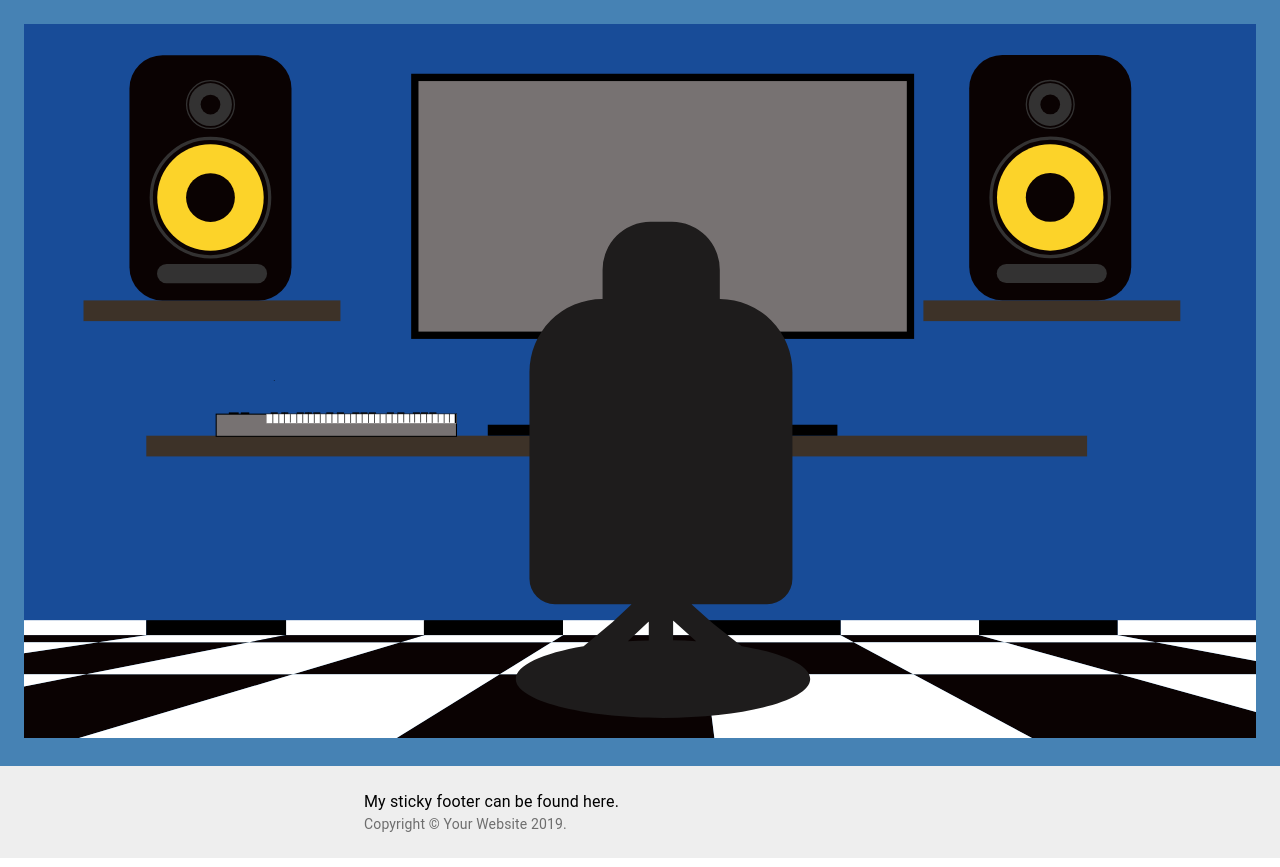
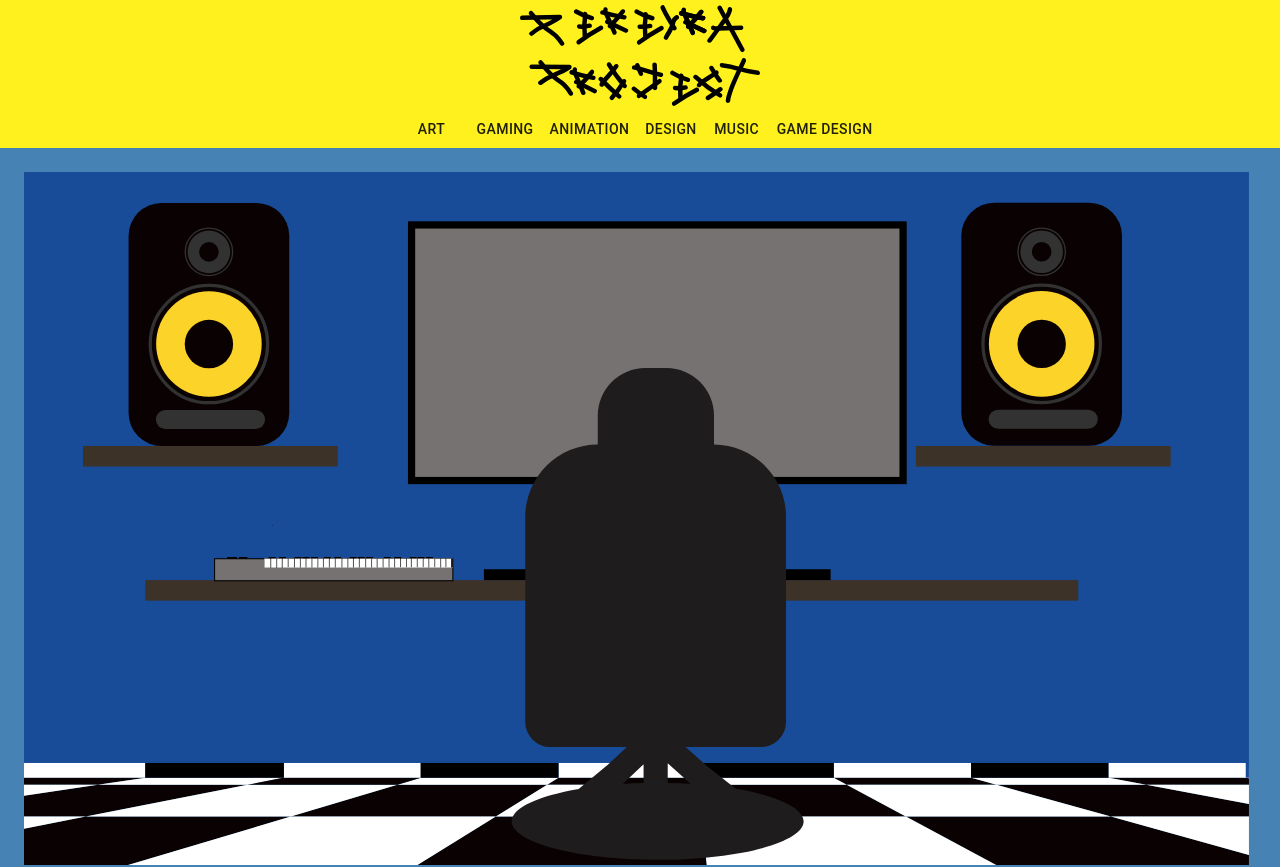
Before and after one commit to diegopereyra88/pereyraproject, a React (Create React App) app: page /NOSE in a window 1280 px wide. Shown: the top 867 px of the page. Built offline with nearby package versions, Linux system fonts and the light colour scheme.

Commit message:
ruteo-links

```diff
--- a/src/App.js
+++ b/src/App.js
@@ -16,18 +16,22 @@ import Cuadricula from "./components/ejercisios/cuadricula.js";
 import Grid2 from "./components/ejercisios/grid2.js";
 import Estados from "./components/practica-estados/state.js";
 import { BrowserRouter, Route, Switch } from "react-router-dom";
-import Footer from "./components/piepagina";
+import Layout from "./components/layouts.js";
+import Home from "./components/home.js";
 
 class App extends Component {
   render() {
     return (
       <BrowserRouter>
-        <Switch>
-          <Route path="/grilla" component={Grid2} />
-          <Route path="/celu" component={Cuadricula} />
-          <Route path="/NOSE" component={Primaveracero} />
-          <Route path="/footer" component={Footer} />
-        </Switch>
+        <Layout>
+          {/*rutas para los links ver layout*/}
+          <Switch>
+            <Route path="/grilla" component={Grid2} />
+            <Route path="/celu" component={Cuadricula} />
+            <Route path="/NOSE" component={Primaveracero} />
+            <Route path="/" component={Home} />
+          </Switch>
+        </Layout>
       </BrowserRouter>
     );
   }
--- a/src/components/barnav.js
+++ b/src/components/barnav.js
@@ -11,6 +11,7 @@ import Button from "@material-ui/core/Button";
 import useMediaQuery from "@material-ui/core/useMediaQuery"; //se usa para mediaquery libreria de react
 import MenuIcon from "@material-ui/icons/Menu";
 import Desp from "./ejercisios/menudesplegable1.js";
+import { Link } from "react-router-dom";
 
 const useStyles = makeStyles({
   root: {
@@ -43,6 +44,7 @@ export default function SimpleAppBar() {
             color="inherit"
             style={{ margin: "auto", display: "block" }}
           >
+            <Link to="/">
               <img
                 src={tituloprincipal}
                 alt=""
@@ -53,6 +55,7 @@ export default function SimpleAppBar() {
                   padding: "5px"
                 }}
               />
+            </Link>
             {titulos && <Button color="dark">ART</Button>}{" "}
             {/*se usa para mediaquery libreria de react*/}
             {titulos && <Button color="dark">GAMING</Button>}
--- a/src/components/ejercisios/prueba-grids.js
+++ b/src/components/ejercisios/prueba-grids.js
@@ -6,6 +6,7 @@ import Pieza from "../img/pieza1.svg";
 import Parlante from "../img/parlante1-03.svg";
 import Jostik from "../img/jostik-09.svg";
 import Piezas from "../img/pieza1.svg";
+import { Link } from "react-router-dom";
 
 const useStyles = makeStyles(theme => ({
   root: {
@@ -25,7 +26,9 @@ export default function CenteredGrid() {
     <div className={classes.root}>
       <Grid container spacing={0}>
         <Grid item xs={4}>
-          <img src={Piezas} alt="" />
+          <Link to="/nose">
+            <img src={Piezas} alt="" />
+          </Link>
         </Grid>
         <Grid item xs={4}>
           <img src={Parlante} alt="" />
--- a/src/components/ejercisios/spring2.js
+++ b/src/components/ejercisios/spring2.js
@@ -5,7 +5,6 @@ import Pieza from "../img/pieza1.svg";
 import { makeStyles } from "@material-ui/core/styles";
 import Paper from "@material-ui/core/Paper";
 import Grid from "@material-ui/core/Grid";
-import Footer from "../piepagina";
 
 export default function Primaveracero() {
   return (
@@ -22,7 +21,6 @@ export default function Primaveracero() {
           </div>
         )}
       </Spring>
-      <Footer />
     </React.Fragment>
   );
 }
--- /dev/null
+++ b/src/components/home.js
@@ -0,0 +1,31 @@
+import React, { Component } from "react";
+
+import BarNav from "./barnav";
+
+import Responsive from "./responsive.js";
+import Welcome from "./practica.js";
+import Barra from "./Layout/index.js";
+import Demo from "./ejercisios/demoappbar.js";
+import Resp from "./ejercisios/cssresponsive.js";
+import Boton from "./ejercisios/botonprueba.js";
+import Respp from "./ejercisios/responsivematerial2.js";
+import Primaveracero from "./ejercisios/spring2.js";
+import Prubagrids from "./ejercisios/prueba-grids.js";
+import Cuadricula from "./ejercisios/cuadricula.js";
+import Grid2 from "./ejercisios/grid2.js";
+import Estados from "./practica-estados/state.js";
+import { BrowserRouter, Route, Switch } from "react-router-dom";
+import Footer from "./piepagina";
+import Inicio from "./ejercisios/prueba-grids";
+
+class Home extends Component {
+  render() {
+    return (
+      <React.Fragment>
+        <Inicio />
+      </React.Fragment>
+    );
+  }
+}
+
+export default Home;
--- /dev/null
+++ b/src/components/layouts.js
@@ -0,0 +1,15 @@
+import React from "react";
+import Footer from "./piepagina";
+import BarNav from "./barnav";
+
+function Layouts(props) {
+  const children = props.children;
+  return (
+    <React.Fragment>
+      <BarNav />
+      {children}
+      <Footer />
+    </React.Fragment>
+  );
+}
+export default Layouts;
```
Also changed, not shown: src/components/img/pieza1.svg, src/components/img/pieza2.svg. Lines whose indentation alone changed are shown as unchanged.
